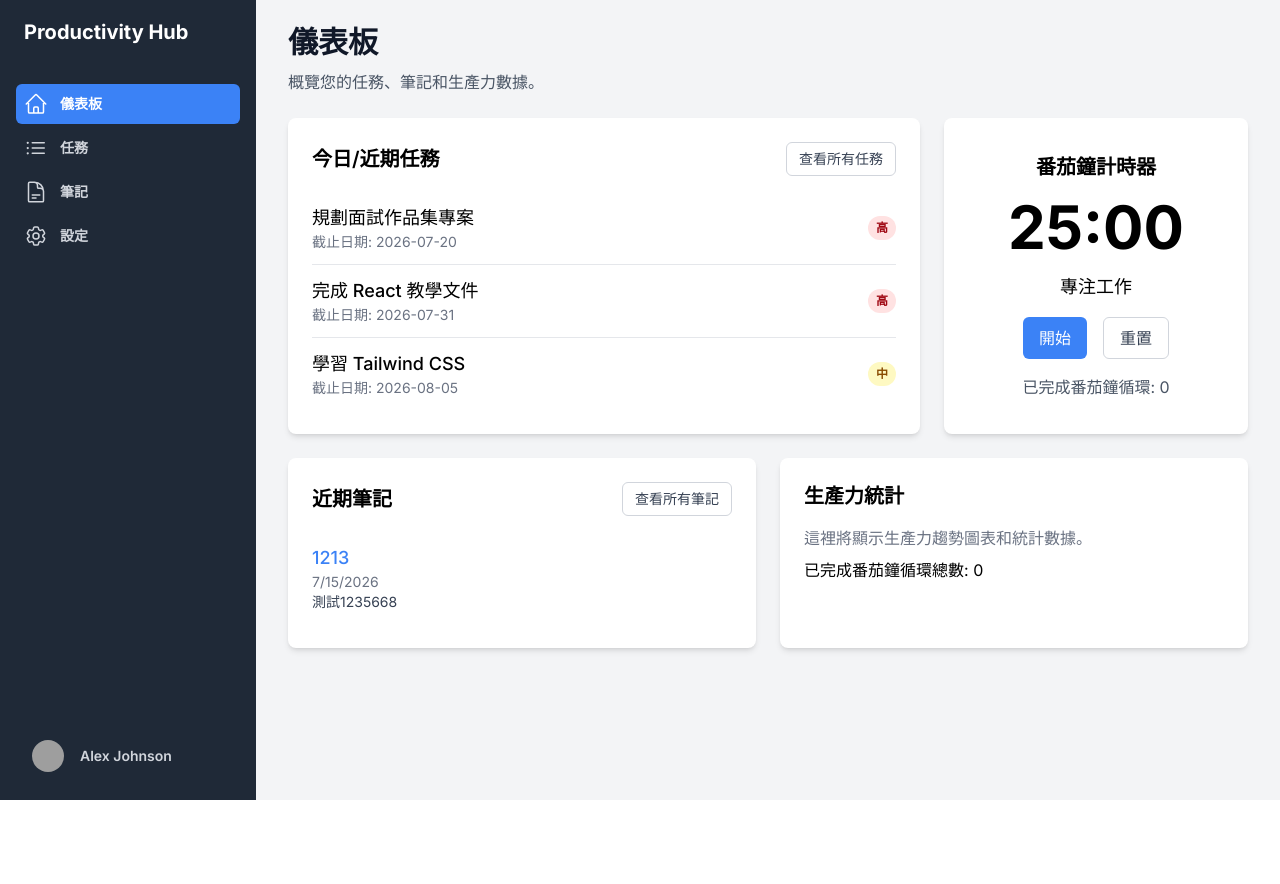
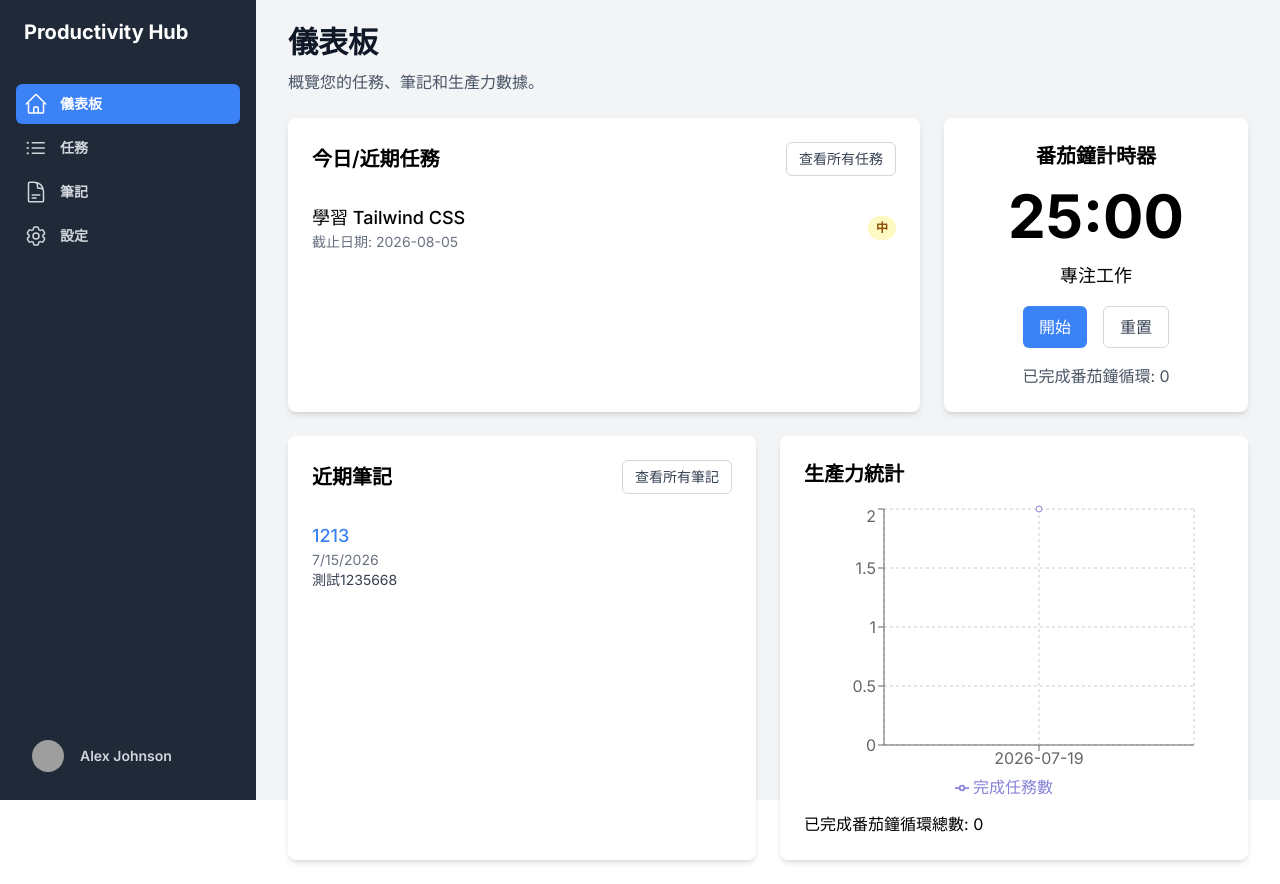
Before and after one commit to arx827/my-productivity-hub, a React (Vite) app: page / in a window 1280 px wide. Before the commit the page ends 800 px from the top, so only its background shows below. Built offline with nearby package versions, Linux system fonts and the light colour scheme; data requests are answered from the project's data file; grey boxes are pictures that could not be loaded.

Commit message:
[feature] 『Dashboard』數據視覺化

```diff
--- a/db.json
+++ b/db.json
@@ -4,21 +4,21 @@
       "id": "1",
       "title": "完成 React 教學文件",
       "description": "撰寫 React 從零到深入的教學文件，包含專案實作。",
-      "status": "in-progress",
+      "status": "completed",
       "priority": "high",
       "dueDate": "2026-07-31",
       "createdAt": "2026-07-01T10:00:00Z",
-      "updatedAt": "2026-07-28T15:30:00Z"
+      "updatedAt": "2026-07-19T10:39:32.432Z"
     },
     {
       "id": "2",
       "title": "規劃面試作品集專案",
       "description": "設計個人化任務與效能追蹤系統的架構和功能。",
-      "status": "todo",
+      "status": "completed",
       "priority": "high",
       "dueDate": "2026-07-20",
       "createdAt": "2026-06-25T09:00:00Z",
-      "updatedAt": "2026-07-18T21:39:26.434Z"
+      "updatedAt": "2026-07-19T10:39:29.262Z"
     },
     {
       "id": "3",
--- a/package.json
+++ b/package.json
@@ -36,6 +36,7 @@
     "react-dom": "^19.2.7",
     "react-hook-form": "7.81.0",
     "react-router-dom": "7.18.1",
+    "recharts": "3.9.2",
     "uuid": "14.0.1",
     "zod": "4.4.3"
   },
--- a/src/components/PomodoroTimer.tsx
+++ b/src/components/PomodoroTimer.tsx
@@ -28,7 +28,7 @@ const PomodoroTimer: React.FC<PomodoroTimerProps> = ({
   }, [workDuration]);
 
   useEffect(() => {
-    let interval: NodeJS.Timeout | null = null;
+    let interval: ReturnType<typeof setInterval> | null = null;
 
     if (isRunning && timeRemaining > 0) {
       interval = setInterval(() => {
@@ -36,7 +36,7 @@ const PomodoroTimer: React.FC<PomodoroTimerProps> = ({
       }, 1000);
     } else if (isRunning && timeRemaining === 0) {
       // 時間到
-      clearInterval(Number(interval));
+      if (interval) clearInterval(interval);
       if (isWorkTime) {
         // 工作時間結束，進入休息時間
         const newCycleCount = cycleCount + 1;
@@ -62,7 +62,7 @@ const PomodoroTimer: React.FC<PomodoroTimerProps> = ({
     }
     return () => {
       if (interval) {
-        clearInterval(Number(interval));
+        clearInterval(interval);
       }
     };
   }, [isRunning, timeRemaining, isWorkTime, cycleCount, workDuration, breakDuration, longBreakDuration, cyclesBeforeLongBreak, onCycleComplete]);
--- /dev/null
+++ b/src/components/TaskCompletionChart.tsx
@@ -0,0 +1,50 @@
+import { LineChart, Line, XAxis, YAxis, CartesianGrid, Tooltip, Legend, ResponsiveContainer } from 'recharts';
+import type { Task } from '@/types/task';
+
+interface TaskCompletionChartProps {
+  tasks: Task[];
+}
+
+const TaskCompletionChart: React.FC<TaskCompletionChartProps> = ({ tasks }) => {
+  // 處理數據以適應圖表格式
+  const processData = () => {
+    const dailyCompletions: { [key: string]: number } = {};
+    tasks.forEach(task => {
+      if (task.status === 'completed' && task.updatedAt) {
+        const date = new Date(task.updatedAt).toISOString().split('T')[0];
+        dailyCompletions[date] = (dailyCompletions[date] || 0) + 1;
+      }
+    });
+
+    const data = Object.keys(dailyCompletions).sort().map(date => ({
+      date,
+      completedTasks: dailyCompletions[date],
+    }));
+    return data;
+  };
+
+  const data = processData();
+
+  return (
+    <ResponsiveContainer width="100%" height={300}>
+      <LineChart
+        data={data}
+        margin={{
+          top: 5,
+          right: 30,
+          left: 20,
+          bottom: 5,
+        }}
+      >
+        <CartesianGrid strokeDasharray="3 3" />
+        <XAxis dataKey="date" />
+        <YAxis />
+        <Tooltip />
+        <Legend />
+        <Line type="monotone" dataKey="completedTasks" stroke="#8884d8" activeDot={{ r: 8 }} name="完成任務數" />
+      </LineChart>
+    </ResponsiveContainer>
+  )
+};
+
+export default TaskCompletionChart;
--- a/src/pages/DashboardPage.tsx
+++ b/src/pages/DashboardPage.tsx
@@ -7,6 +7,7 @@ import { useNotes } from '@/context/NotesContext';
 import type { Task } from '@/types/task';
 import axios from 'axios';
 import { Link } from 'react-router-dom';
+import TaskCompletionChart from '@/components/TaskCompletionChart'; // 引入圖表組件
 
 const API_BASE_URL = 'http://localhost:3001';
 
@@ -106,7 +107,7 @@ const DashboardPage: React.FC = () => {
         {/* 生產力統計數據 (Placeholder) */}
         <Card>
           <h2 className="text-xl font-semibold mb-4">生產力統計</h2>
-          <p className="text-gray-500">這裡將顯示生產力趨勢圖表和統計數據。</p>
+          <TaskCompletionChart tasks={tasks} />
           <p className="mt-2">已完成番茄鐘循環總數: {completedPomodoroCycles}</p>
           {/* 未來將在此處添加圖表組件 */}
         </Card>
```
